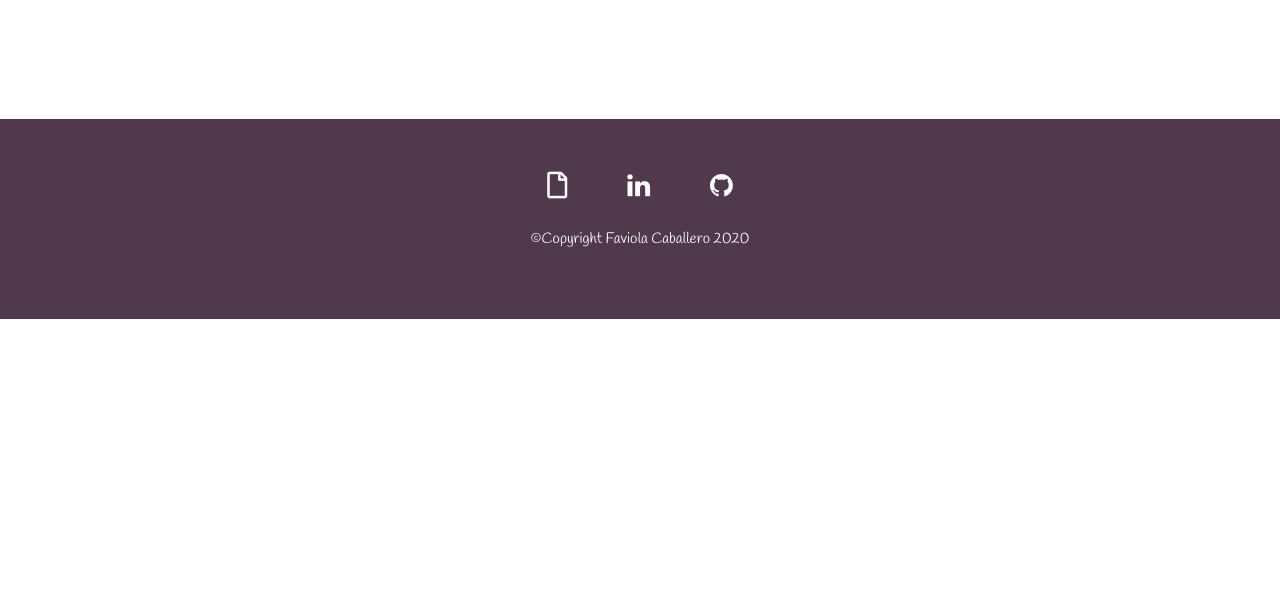
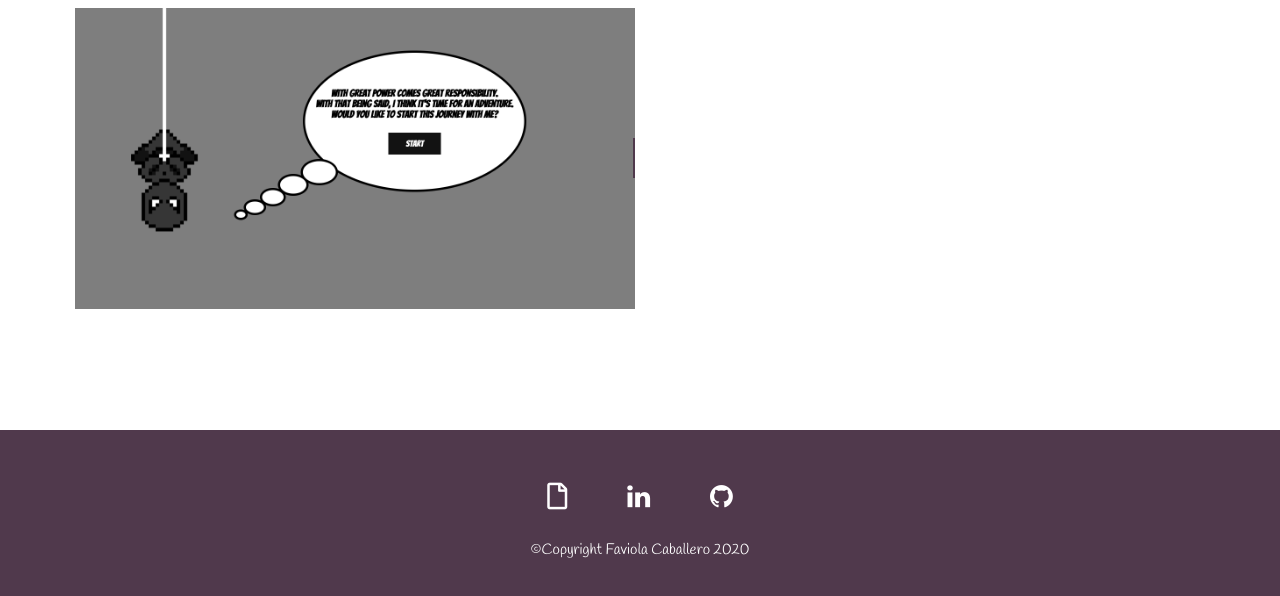
Before and after one commit to FABSTAR94/fav_portfolio, a plain HTML site: page index.html in a window 1280 px wide. Shown: the part 4358-4954 px from the top of the page. Before the commit the page ends 4677 px from the top, so only its background shows below. Drawn offline with nearby package versions, Linux system fonts and the light colour scheme.

Commit message:
added new project

```diff
--- a/index.html
+++ b/index.html
@@ -364,6 +364,20 @@
                                 <div class="imageOverlay"></div>
                             </div>
                         </li>
+                        <li onclick="" class="js col-xs-6 col-sm-6">
+                            <div class="item">
+                                <img src="img/smt.png" class="img-color" alt="Spiderman Adventure">
+                                <div class="icons">
+                                    <a href="img/smt.png" title="View image" class="openButton" data-fancybox data-caption="This is a project I built using HTML,CSS, & Javascript. I created a spiderman sprite who is running and every 4 seconds the background image changes.">
+                                        <i class="fa fa-search"></i>
+                                    </a>
+                                    <a href="https://spider-man-adventure.netlify.app/home.html" target="_blank" class="projectLink">
+                                        <i class="fa fa-link"></i>
+                                    </a>
+                                </div>
+                                <div class="imageOverlay"></div>
+                            </div>
+                        </li>
                     </ul>
                 </div>
             </div>
```
Also changed, not shown: img/smt.png (added).
